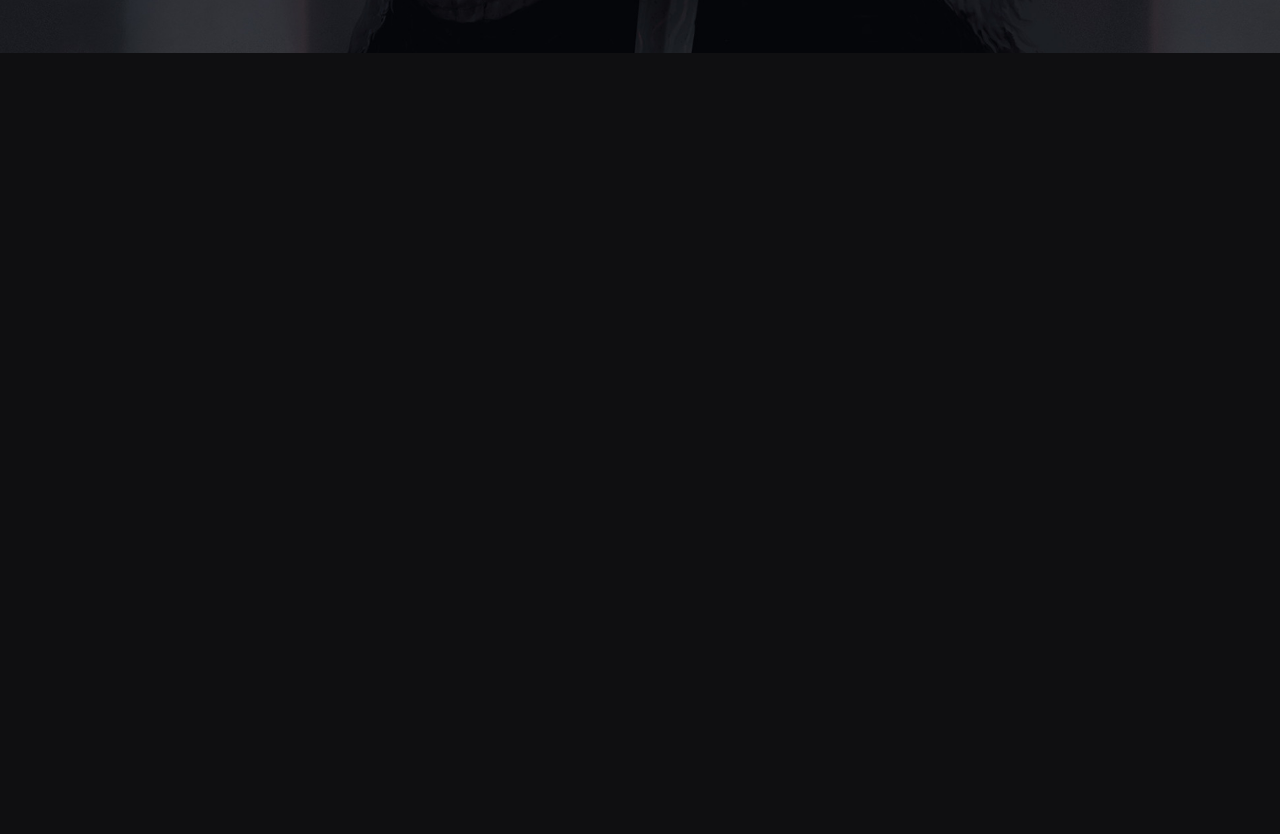
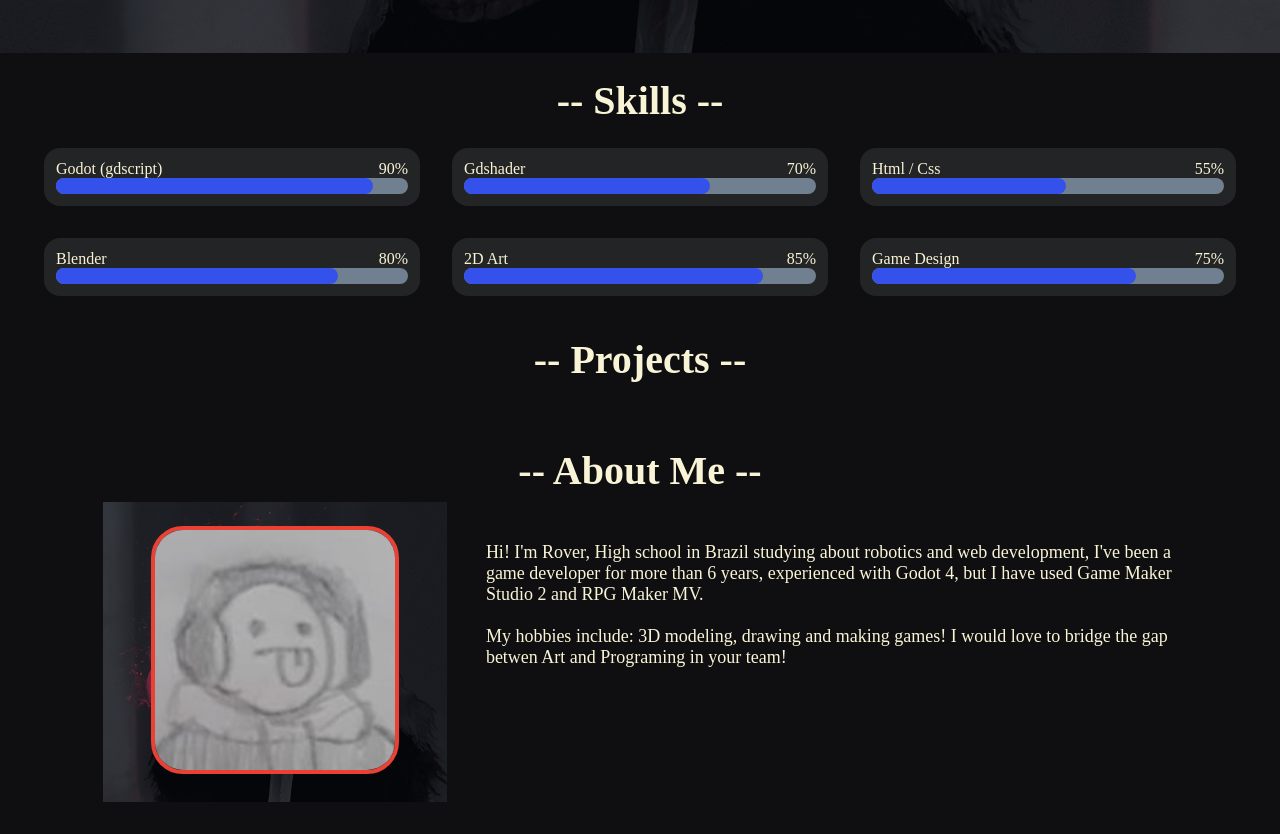
Before and after one commit to RoverCube/portifolio, a plain HTML site: page index.html in a window 1280 px wide. Shown: the part 427-1261 px from the top of the page. Before the commit the page ends 800 px from the top, so only its background shows below. Drawn offline with Linux system fonts and the light colour scheme.

Commit message:
almost finished

```diff
--- a/index.html
+++ b/index.html
@@ -3,7 +3,7 @@
     <head>
         <meta charset="UTF-8">
         <meta name="viewport" content="width=device-width, initial-scale=1">
-        <title>Rover's Art Portifolio</title>
+        <title>Rover's Portifolio</title>
         <link rel="stylesheet" href="style.css">
         <link rel="icon" href="tab_icon.png">
 
@@ -14,14 +14,103 @@
                 <div>
                     <h1>Hi!, I'm <div class="underline-fx">Rover Cube</div></h1>
                     <p>
-                        Game developer especialized in <u>Game Art</u> and <u>Godot 4</u>
+                        Passionate game developer especialized in <u>Game Art</u> and <u>Godot 4</u>
                     </p>
 
                 </div>
                     <img src="profile-pic.jpg" alt="profile-pic">
             </div>
-            <div class="section-2">
+            <div class="skills_section">
+                <h1 class="title">-- Skills --</h1>
+                <div class="skills">
+                    <div class="skill">
+                        <div class="skill_text">
+                            <div>Godot (gdscript)</div>
+                            90%
+                        </div>
+                        <div>
+                            <div class="skill_bar_bg">
+                                <div class="skill_bar" style="width: 90%;"></div>
+                            </div>
+                        </div>
+                    </div>
+                    <div class="skill">
+                        <div class="skill_text">
+                            <div>Gdshader</div>
+                            70%
+                        </div>
+                        <div>
+                            <div class="skill_bar_bg">
+                                <div class="skill_bar" style="width: 70%;"></div>
+                            </div>
+                        </div>
+                    </div>
+                    <div class="skill">
+                        <div class="skill_text">
+                            <div>Html / Css</div>
+                            55%
+                        </div>
+                        <div>
+                            <div class="skill_bar_bg">
+                                <div class="skill_bar" style="width: 55%;"></div>
+                            </div>
+                        </div>
+                    </div>
 
+                </div>
+                <div class="skills">
+                    <div class="skill">
+                        <div class="skill_text">
+                            <div>Blender</div>
+                            80%
+                        </div>
+                        <div>
+                            <div class="skill_bar_bg">
+                                <div class="skill_bar" style="width: 80%;"></div>
+                            </div>
+                        </div>
+                    </div>
+                    <div class="skill">
+                        <div class="skill_text">
+                            <div>2D Art</div>
+                            85%
+                        </div>
+                        <div>
+                            <div class="skill_bar_bg">
+                                <div class="skill_bar" style="width: 85%;"></div>
+                            </div>
+                        </div>
+                    </div>
+                    <div class="skill">
+                        <div class="skill_text">
+                            <div>Game Design</div>
+                            75%
+                        </div>
+                        <div>
+                            <div class="skill_bar_bg">
+                                <div class="skill_bar" style="width: 75%;"></div>
+                            </div>
+                        </div>
+                    </div>
+
+
+                </div>
+            </div>
+            <div class="projects_section">
+                <h1 class="title">-- Projects --</h1>
+
+            </div>
+            <div class="about_me">
+                <h1 class="title">-- About Me --</h1>
+                <div class="about">
+                    <div class="about_image">
+                        <img src="about_profile.jpg" alt="about_profile">
+                    </div>
+                    <p>
+                        Hi! I'm Rover, High school in Brazil studying about robotics and web development, I've been a game developer for more than 6 years, experienced with Godot 4, but I have used Game Maker Studio 2 and RPG Maker MV.<br><br>
+                        My hobbies include: 3D modeling, drawing and making games! I would love to bridge the gap betwen Art and Programing in your team!
+                    </p>
+                </div>
             </div>
         </div>
 
--- a/style.css
+++ b/style.css
@@ -28,10 +28,12 @@ h1 {
   }
 .underline-fx:hover {--_p: 100%}
 
+/* Section 1 */
+
 .section-1 {
     display: flex;
     flex-direction: row;
-    background-image: url(wallpaper.png);
+    background-image: url(bg.gif);
     background-position: center;
     background-size: cover;
     padding-top: 6rem;
@@ -51,3 +53,77 @@ h1 {
     width: 20rem;
     height: auto;
 }
+
+/* Skills */
+
+.title {
+    display: flex;
+    justify-content: center;
+    padding-top: 1.5rem;
+    padding-bottom: 0.5rem;
+    font-size: 250%;
+    margin: 0px;
+}
+
+.skills {
+    display: flex;
+    flex-direction: row;
+    justify-content: center;
+}
+
+.skill {
+    margin: 1rem;
+    border-radius: 1rem;
+    padding: 0.75rem;
+    background-color: rgb(35, 36, 37);
+    width: 27.5%;
+}
+.skill_text {
+    display: flex;
+    justify-content: space-between;
+}
+.skill_bar {
+    background-color: #3452eb;
+    height: 1rem;
+    border-radius: 999rem;
+}
+.skill_bar_bg {
+    background-color: slategray;
+    width: 100%;
+    border-radius: 999rem;
+}
+
+/* Projects */
+
+
+/* About Me */
+
+.about_me {
+    margin: 2rem;
+    padding-left: 2rem;
+    padding-right: 2rem;
+}
+.about {
+    display: flex;
+    flex-direction: row;
+    justify-content: space-evenly;
+}
+.about_image {
+    padding: 1.5rem;
+    padding-left: 3rem;
+    padding-right: 3rem;
+    background-image: url(about_bg.png);
+    background-position: center;
+    background-size: cover;
+}
+.about_image img {
+    border-radius: 2rem;
+    width: auto;
+    height: 15rem;
+    border: solid 0.25rem #eb4034;
+}
+.about p {
+    margin-top: 2.5rem;
+    font-size: large;
+    width: 60%;
+}
```
Also changed, not shown: about_bg.png (renamed from wallpaper.png), about_profile.jpg (added), bg.gif (added).
